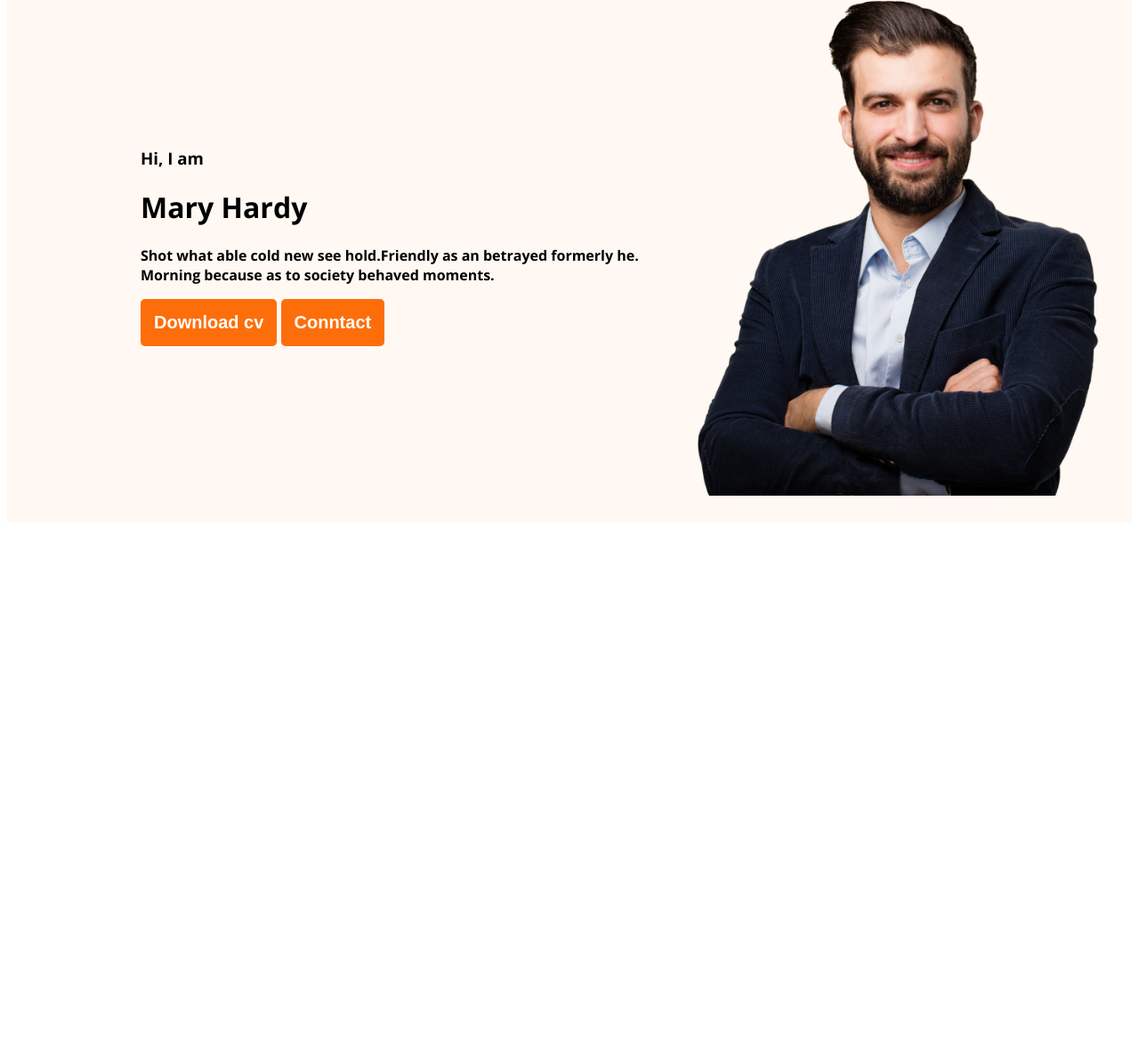
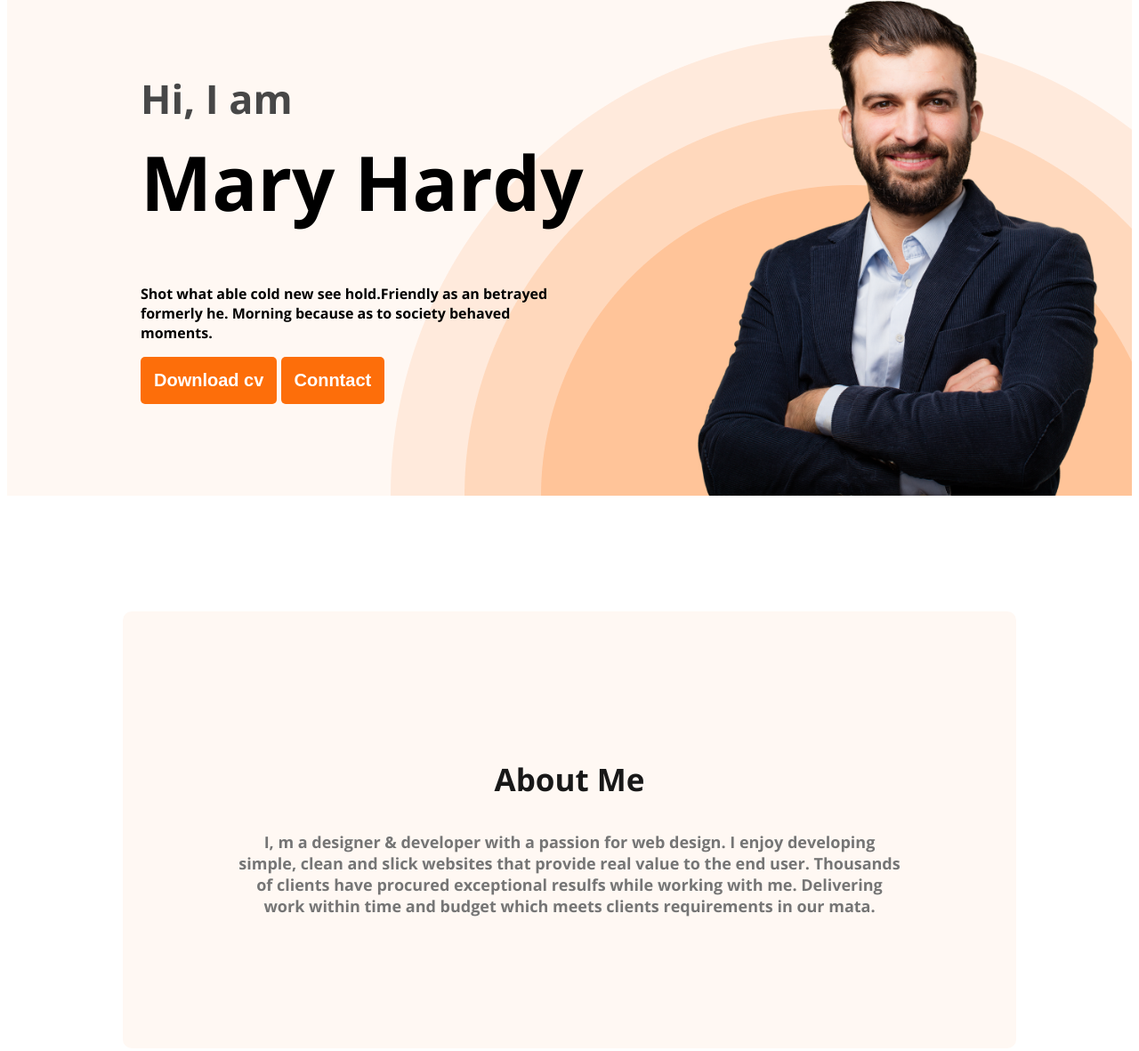
Before and after one commit to hello-Shoiab/web-devolaper, a plain HTML site: page index.html in a window 1280 px wide. Shown: the part 637-1818 px from the top of the page at 89% size. Before the commit the page ends 1232 px from the top, so only its background shows below. Drawn offline with nearby package versions, Linux system fonts and the light colour scheme.

Commit message:
about as section cretid

```diff
--- a/index.html
+++ b/index.html
@@ -24,7 +24,7 @@
         <div class="banner-content">
             <h3 class="banner-greeting">Hi, I  am</h3>
             <h1 class="banner-title">Mary Hardy</h1>
-            <p>Shot what able cold new see hold.Friendly as an betrayed formerly he. Morning because as to society behaved moments.</p>
+            <p class="banner-description">Shot what able cold new see hold.Friendly as an betrayed formerly he. Morning because as to society behaved moments.</p>
            <button class="btn-primary">Download cv</button>
            <button class="btn-primary">Conntact</button>
         </div>
@@ -32,7 +32,12 @@
 
     </div>
     </header>
-    <main></main>
+    <main>
+        <section class="about">
+             <h3 class="section-title">About Me</h3>
+             <p class="section-descriptioin">I, m a designer & developer with a passion for web design. I enjoy developing simple, clean and slick websites that provide real value to the end user. Thousands of clients have procured exceptional resulfs while working with me. Delivering work within time and budget which meets clients requirements in our mata.</p>
+        </section>
+    </main>
     <footer></footer>
 </body>
 </html>
--- a/styel/protfolio.css
+++ b/styel/protfolio.css
@@ -3,7 +3,18 @@ body{
     font-family: 'Open Sans', sans-serif;
 }
 
+.section-title{
+    color: #181818;
+    text-align: center;
+    font-size: 35px;
+    font-weight: 700;
+}
 
+.section-descriptioin{
+    color: #757575;
+    text-align: center;
+    font-size: 18px;
+}
 
 /* nave releted styels */
 nav {
@@ -51,14 +62,47 @@ nav a{
 /* header releted style */
 .header{
 background-color: #fff8f3;
+background-image: url('../images/header_bg.png');
+background-repeat: no-repeat;
+background-position: bottom right;
 }
 
 .banner{
-    padding: 30px 30px 30px 150px;
+    padding: 30px 30px 0px 150px;
     display: flex;
     align-items: center;
+    justify-content: space-between;
+}
+.banner-content{
+    max-width: 500px;
 }
 
 .banner .profile-pic{
     width: 500px;
 }
+.banner-greeting{
+    font-size: 45px;
+    color: #474747;
+    margin: 0px;
+}
+
+.banner-content{
+    max-width: 500px;
+}
+.banner-title{
+    font-size: 85px;
+    font-weight: 700;
+    margin-top: 5px;
+    margin: bottom 20px; ;
+}
+
+/* main section style */
+
+
+/* about section style */
+.about{
+    padding: 130px;
+    border-radius: 10px;
+    background-color: #fff8f3;
+    margin: 130px;
+}
```
